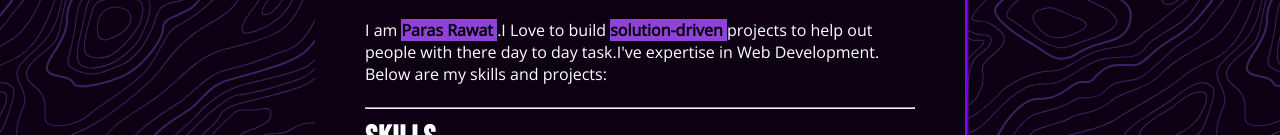
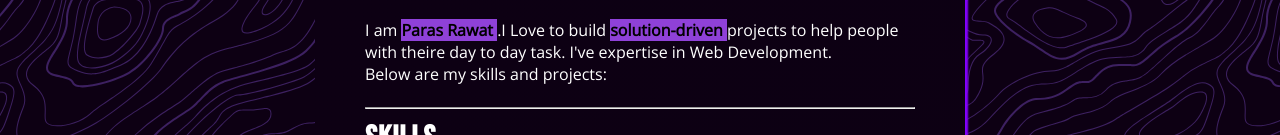
Before and after one commit to 007hyno/Parasrawat.github.io, a plain HTML site: page index.html in a window 1280 px wide. Shown: the part 278-413 px from the top of the page. Drawn offline with nearby package versions, Linux system fonts and the light colour scheme; a web font is replaced by a local one.

Commit message:
minor change

```diff
--- a/index.html
+++ b/index.html
@@ -23,7 +23,7 @@
         <div>
             <p class="p2"><b>🙏🏻नमस्ते (Namaste) </b></p>
             <br>
-            <p> I am <b> <mark>  Paras Rawat </mark></b>.I Love to build <mark> <b> solution-driven </b></mark> projects to help out people with there day to day task.I've expertise in Web Development.<br>Below are my skills and projects:</p>
+            <p> I am <b> <mark>  Paras Rawat </mark></b>.I Love to build <mark> <b> solution-driven </b></mark> projects to help people with theire day to day task. I've expertise in Web Development.<br>Below are my skills and projects:</p>
         </div>
         <!-- <p>- RESUME</p> -->
         <br>
```
Also changed, not shown: 1 other file.
